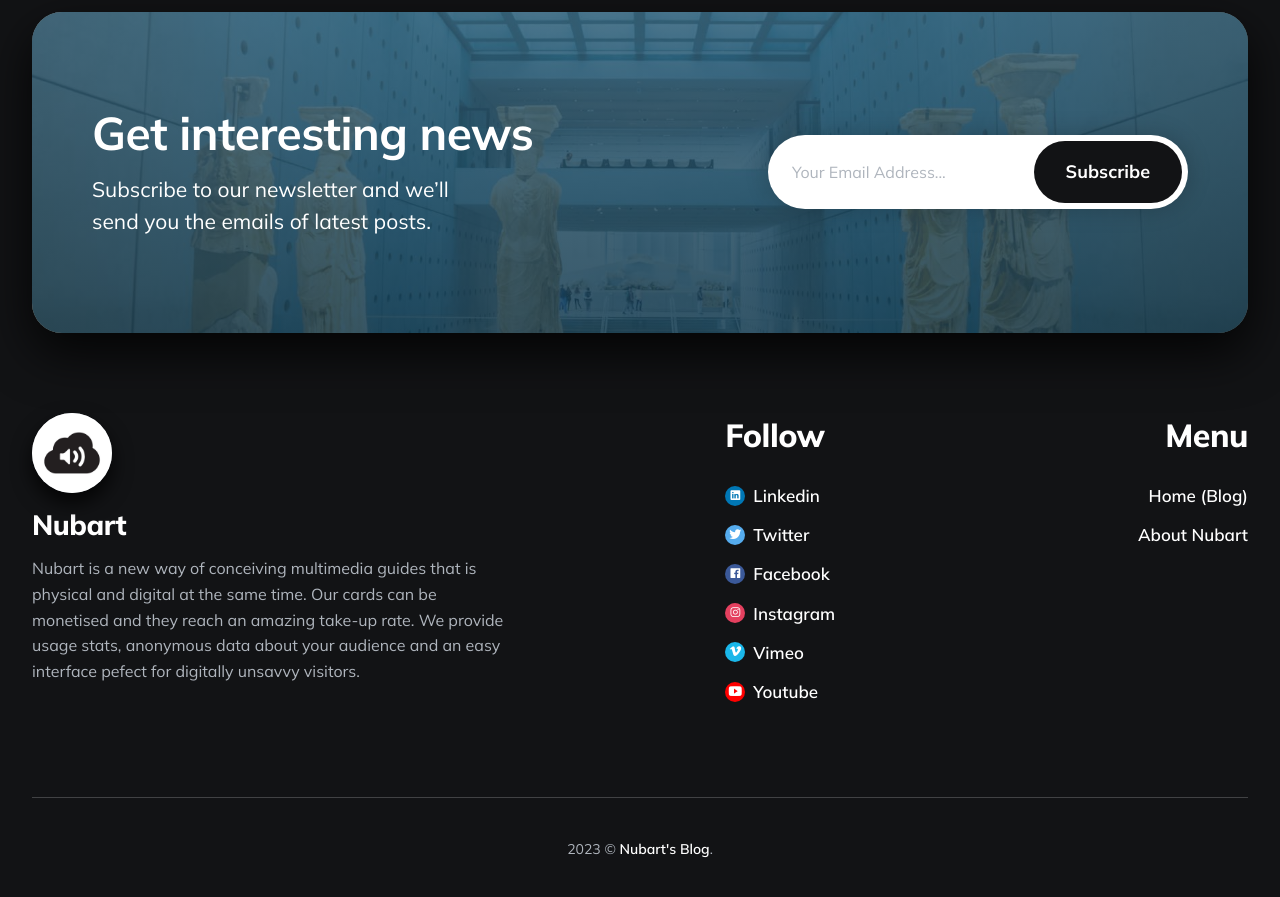
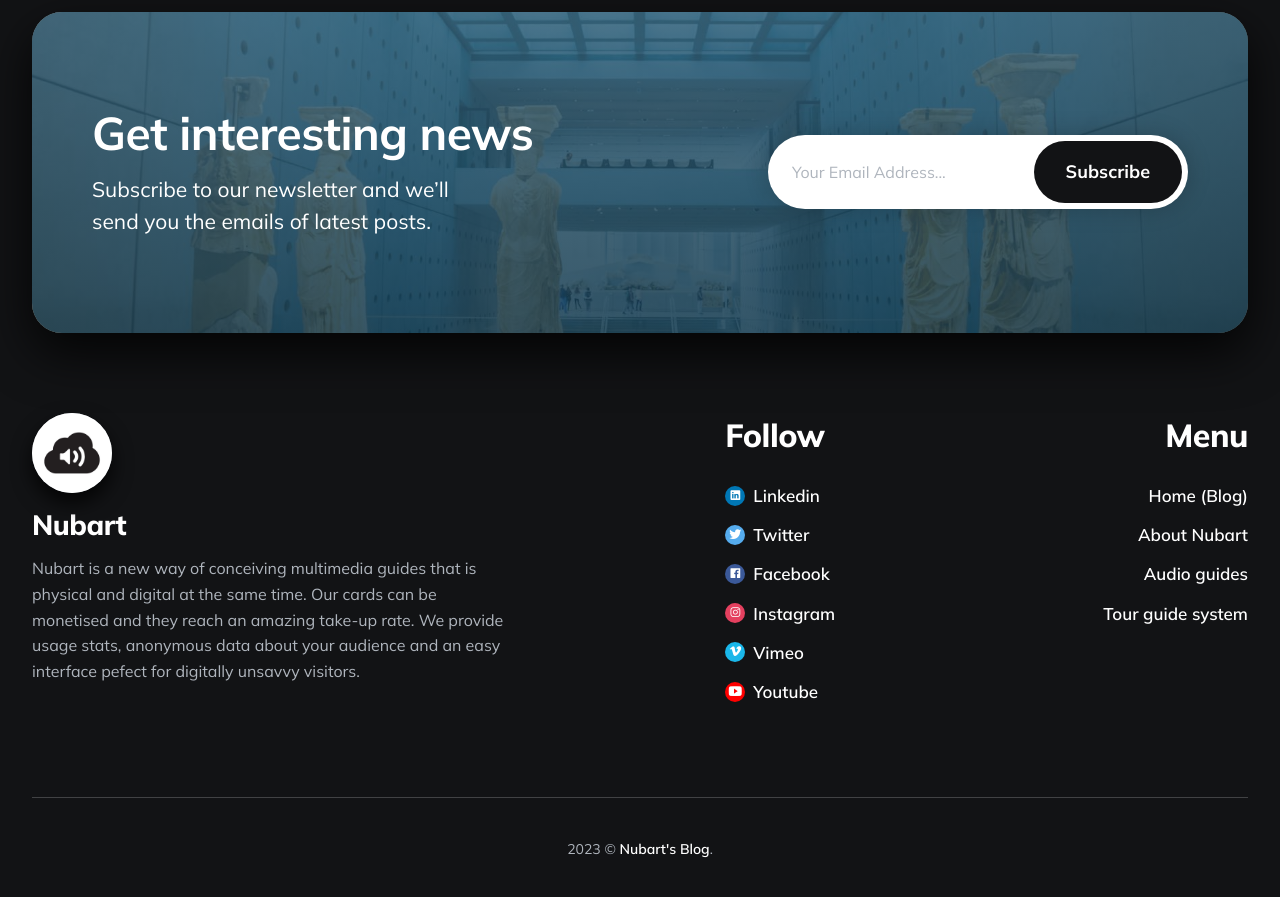
Before and after one commit to nubart/blog-en, a Jekyll site: the page built from index.html, in a window 1280 px wide and 900 px high, scrolled down 2445 px. Shown: the top 897 px of the window. Built offline with Jekyll 4.4.1, drawn with Linux system fonts in a browser that asks for light colours; the list of posts is cut into pages by our own code.

Commit message:
menu footer

```diff
--- a/_data/settings.yml
+++ b/_data/settings.yml
@@ -71,6 +71,10 @@ footer__menu__settings:
       url: '/'
     - title: 'About Nubart'
       url: 'https://www.nubart.eu/'
+    - title: 'Audio guides'
+      url: 'https://www.nubart.eu/audio-guides.html'
+    - title: 'Tour guide system'
+      url: 'https://www.nubart.eu/live-guide-group-guiding-system.html'
       #    - title: 'Authors'
   #      url: '/authors/'
 
```
